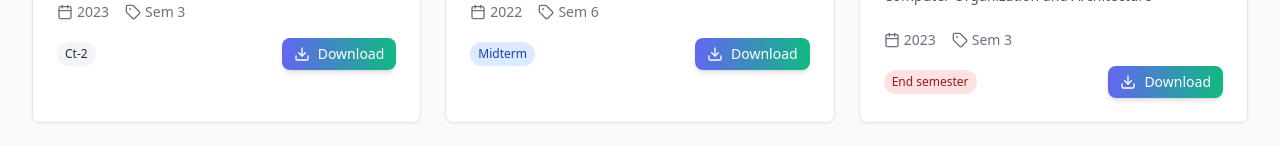
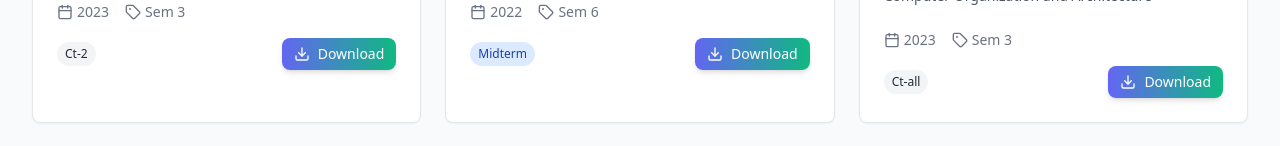
Before and after one commit to samulya896/Classify, a React (Vite) app: page /pyq in a window 1280 px wide. Shown: the part 455-601 px from the top of the page. Built offline with nearby package versions, Linux system fonts and the light colour scheme; sample sign-in values are in the browser's storage.

Commit message:
Updated COA PYQS

```diff
--- a/src/data/mockData.ts
+++ b/src/data/mockData.ts
@@ -34,8 +34,8 @@ export const mockPYQs: PYQ[] = [
     subject: 'Computer Organization and Architecture',
     semester: '3',
     year: 2023,
-    type: 'end semester',
-    downloadUrl: 'https://drive.google.com/uc?export=download&id=YOUR_FILE_ID'
+    type: 'ct-all',
+    downloadUrl: 'https://drive.google.com/drive/folders/1qqQ5mvOZ1pLHfyYIGdqbds6X3HsYI_DN'
   },
   {
     id: '4',
```
